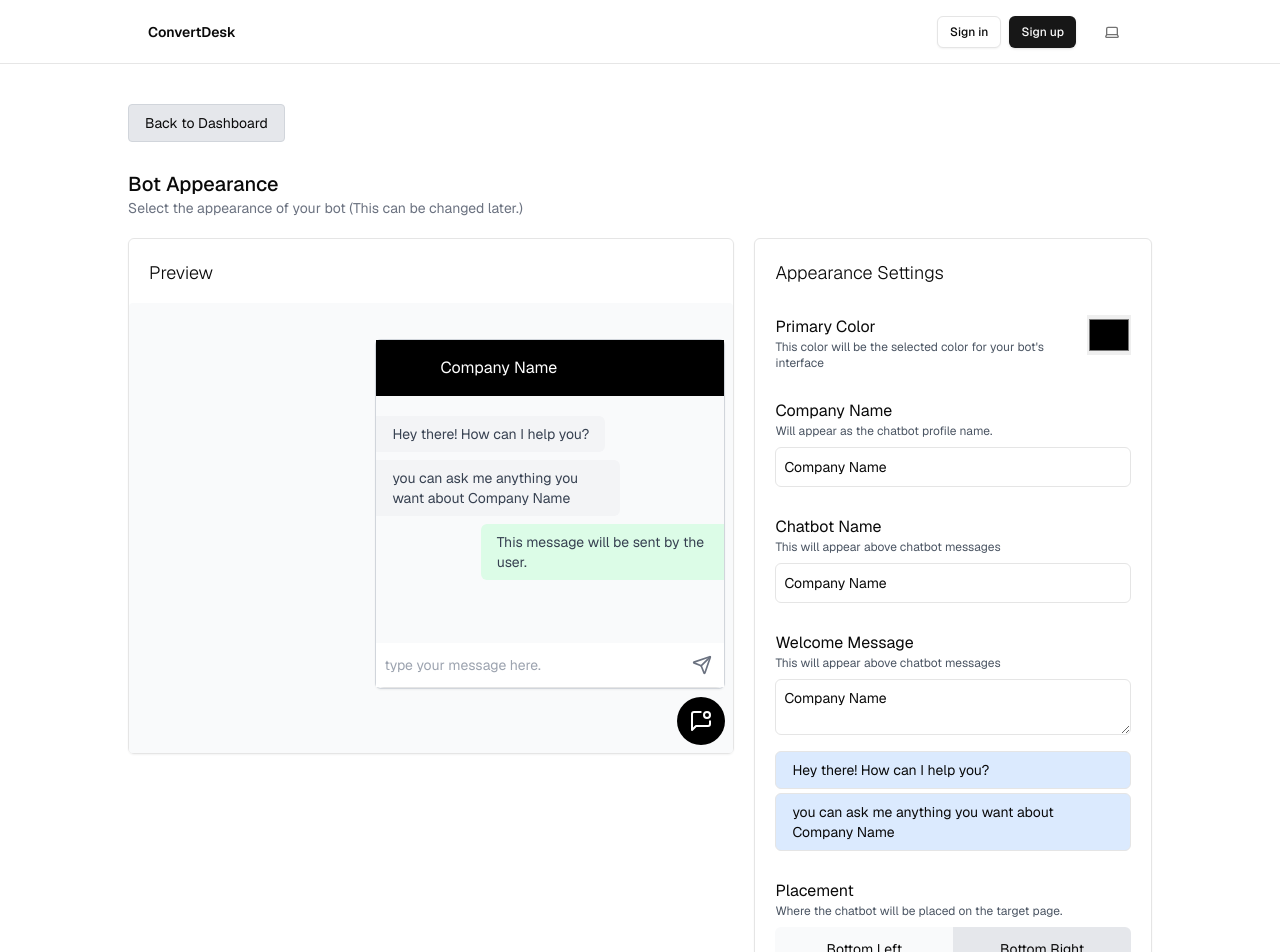
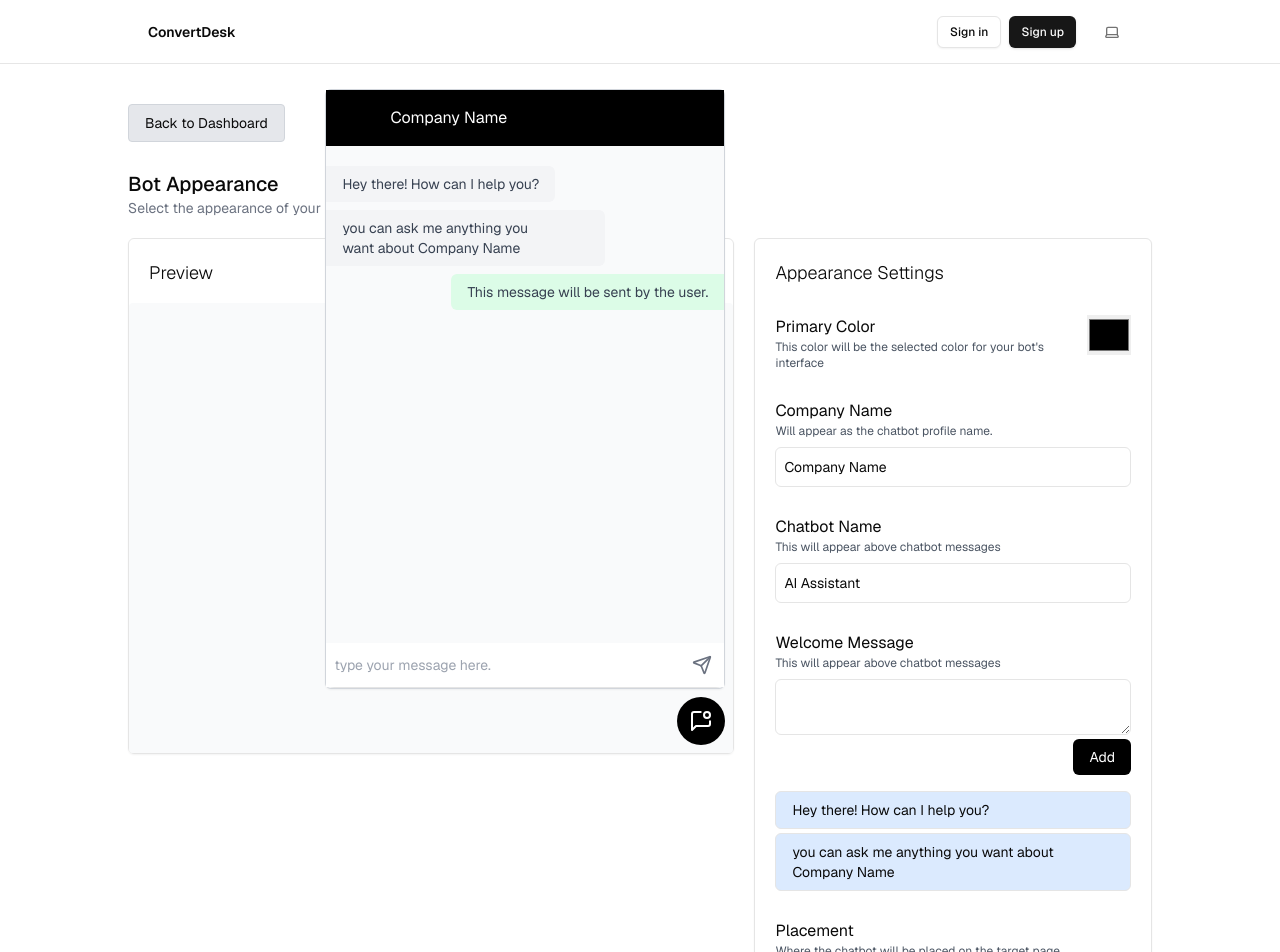
Before and after one commit to devXamr/convertdesk-sb, a Next.js app: page /dashboard/create-bot in a window 1280 px wide. Shown: the top 952 px of the page. Built offline with nearby package versions, Linux system fonts and the light colour scheme; no server answers.

Commit message:
feat: hook up the position configuration and welcome message addition functionality

```diff
--- a/components/appearance-config-section.tsx
+++ b/components/appearance-config-section.tsx
@@ -21,8 +21,7 @@ function AppearanceConfigSection() {
         <div className='grid grid-cols-5 gap-5'>
             <div className='col-span-3 flex flex-col border rounded-md shadow-sm pt-5 h-fit sticky top-0 '>
                 <div className='text-lg px-5 font-light'>Preview</div>
-                <div
-                    className='min-h-[450px] flex-1  bg-gray-50 rounded-sm mt-4 relative'>
+                <div className='min-h-[450px] flex-1  bg-gray-50 rounded-sm mt-4 relative'>
                     <PreviewChat appearanceColor={appearanceColor} companyName={companyName} chatbotName={chatbotName} welcomeMessages={welcomeMessages} botPlacement={botPlacement} botSize={botSize} defaultMessages={defaultMessages}/>
                 </div>
             </div>
--- a/components/appearance-settings.tsx
+++ b/components/appearance-settings.tsx
@@ -1,9 +1,19 @@
 'use client'
 import React, {useEffect, useState} from 'react';
 
-function AppearanceSettings({setAppearanceColor, appearanceColor, setCompanyName, companyName, welcomeMessages, defaultMessages}) {
+function AppearanceSettings({setAppearanceColor, appearanceColor, chatbotName, setChatbotName, setCompanyName, companyName, setWelcomeMessages, welcomeMessages, defaultMessages, botPlacement, setBotPlacement}) {
+
+    const [currentWelcomeMessage, setCurrentWelcomeMessage] = useState('')
 
 
+    function handleWelcomeMessageAddition(){
+        if(currentWelcomeMessage === ''){
+            return;
+        }
+        setWelcomeMessages(prev => [...prev, currentWelcomeMessage])
+
+        setCurrentWelcomeMessage('')
+    }
 
     return (
         <div className='bg-white px-5 py-5 border rounded-md h-full shadow-sm'>
@@ -41,7 +51,7 @@ function AppearanceSettings({setAppearanceColor, appearanceColor, setCompanyName
                 </div>
 
                 <div className='w-full h-10'>
-                    <input type='text' value={companyName} onChange={(e) => setCompanyName(e.target.value)}
+                    <input type='text' value={chatbotName} onChange={(e) => setChatbotName(e.target.value)}
                            className='w-full h-full border rounded-md px-2 text-sm'/>
                 </div>
             </div>
@@ -53,10 +63,12 @@ function AppearanceSettings({setAppearanceColor, appearanceColor, setCompanyName
 
                 </div>
 
-                <div className='w-full h-14 mb-4'>
-                    <textarea value={companyName} onChange={(e) => setCompanyName(e.target.value)}
+                <div className='w-full h-14'>
+                    <textarea value={currentWelcomeMessage} onChange={(e) => setCurrentWelcomeMessage(e.target.value)}
                               className='w-full h-full border rounded-md px-2 text-sm py-2'/>
+
                 </div>
+                <button className='block mb-4 ml-auto bg-black text-white px-4 py-2 mt-1 rounded-md text-sm' onClick={handleWelcomeMessageAddition}>Add</button>
 
                 <div>{welcomeMessages.map(each => <div
                     className='px-4 py-2 bg-blue-100 border text-sm rounded-md mb-1'>{each}</div>
@@ -71,8 +83,8 @@ function AppearanceSettings({setAppearanceColor, appearanceColor, setCompanyName
                 </div>
 
                 <div className='w-full h-10 flex'>
-                    <div className='px-6 py-3 text-sm bg-gray-50 rounded-l-md w-1/2 text-center'>Bottom Left</div>
-                    <div className='px-6 py-3 text-sm bg-gray-200 rounded-r-md w-1/2 text-center'>Bottom Right</div>
+                    <div className={`px-6 py-3 text-sm transition-colors cursor-pointer ${botPlacement === 'left' ? 'bg-gray-900 text-white':'bg-gray-50'} rounded-l-md w-1/2 text-center`} onClick={() => setBotPlacement('left')}>Bottom Left</div>
+                    <div className={`px-6 py-3 text-sm transition-colors cursor-pointer ${botPlacement === 'right' ? 'bg-gray-900 text-white':'bg-gray-50'} bg-gray-200 rounded-r-md w-1/2 text-center`} onClick={() => setBotPlacement('right')}>Bottom Right</div>
 
                 </div>
             </div>
--- a/components/preview-chat.tsx
+++ b/components/preview-chat.tsx
@@ -5,14 +5,14 @@ import AiMessage from "@/components/ai-message";
 
 
 
-function PreviewChat({appearanceColor, companyName, defaultMessages, welcomeMessages}) {
+function PreviewChat({appearanceColor, companyName, defaultMessages, welcomeMessages, botPlacement}) {
     const [chatIconClicked, setChatIconClicked] = useState(true)
 
 
 
     return (
-        <div className='absolute bottom-2 right-2'>
-            {chatIconClicked && <div className='bottom-14 flex flex-col relative h-[350px] w-[350px] bg-gray-50 border-gray-300 shadow-sm rounded-md border'>
+        <div className={`absolute ${botPlacement === 'right' ? 'right-2' : 'left-2'} bottom-2`}>
+            {chatIconClicked && <div className='bottom-14 flex flex-col relative h-[600px] w-[400px] bg-gray-50 border-gray-300 shadow-sm rounded-md border'>
                 <div className='flex py-2 px-2 items-center gap-4' style={{backgroundColor: appearanceColor}}>
                     <div className='rounded-full w-10 h-10 bg-black'></div>
                     <div className='text-white'>{companyName}</div>
@@ -30,7 +30,7 @@ function PreviewChat({appearanceColor, companyName, defaultMessages, welcomeMess
                     <button className='bg-white text-gray-500 px-3'><Send size='20px'/></button>
                 </div>
             </div>}
-            <div style={{backgroundColor: appearanceColor}} onClick={() => setChatIconClicked(prev => !prev)} className='rounded-full px-3 py-3 text-white absolute bottom-0 right-0'><div><MessageSquareDot/></div></div>
+            <div style={{backgroundColor: appearanceColor}} onClick={() => setChatIconClicked(prev => !prev)} className={`rounded-full px-3 py-3 text-white absolute transition-all ${botPlacement === 'right' ? 'bottom-0 right-0' : 'bottom-0 left-0'}`}><div><MessageSquareDot/></div></div>
         </div>
     );
 }
```
